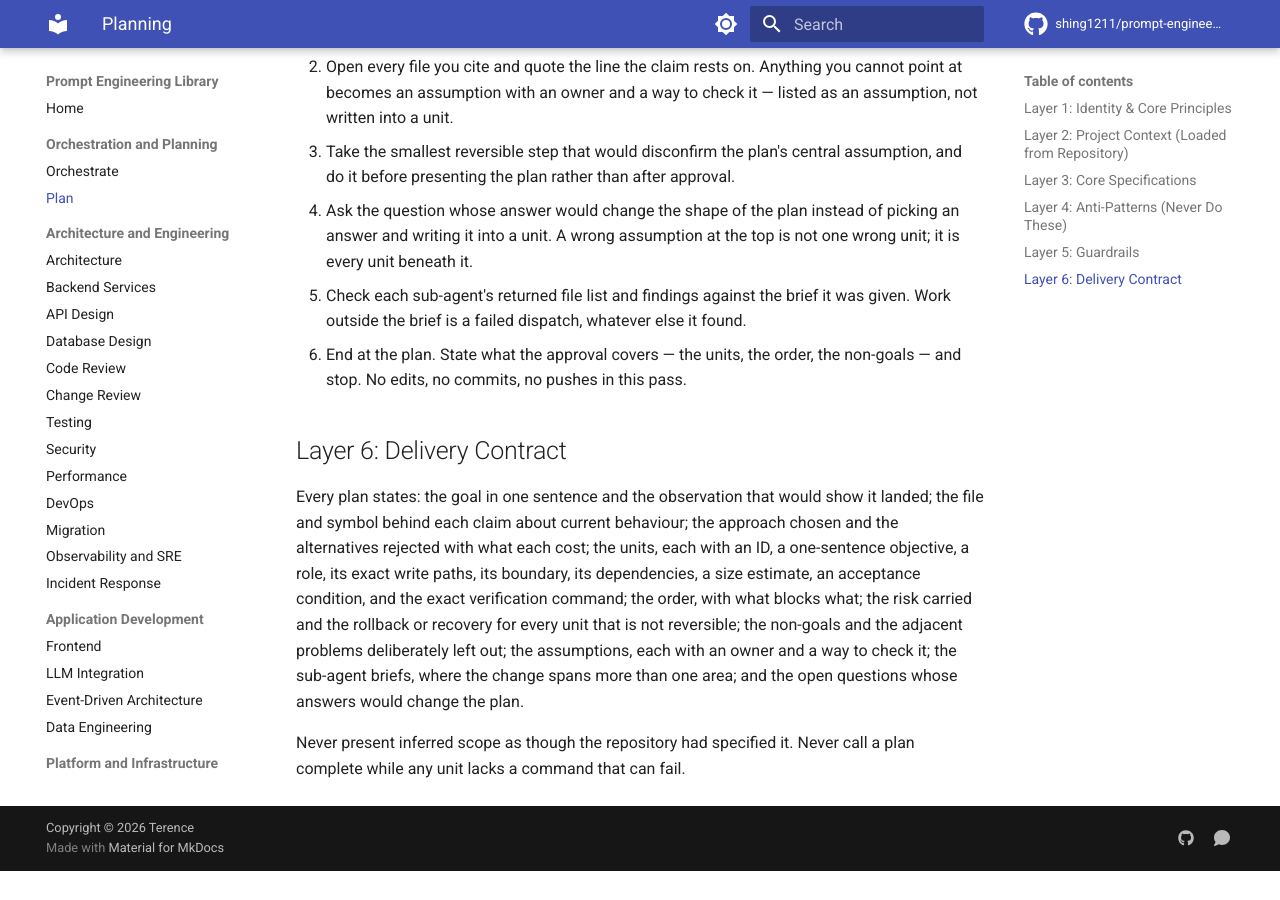
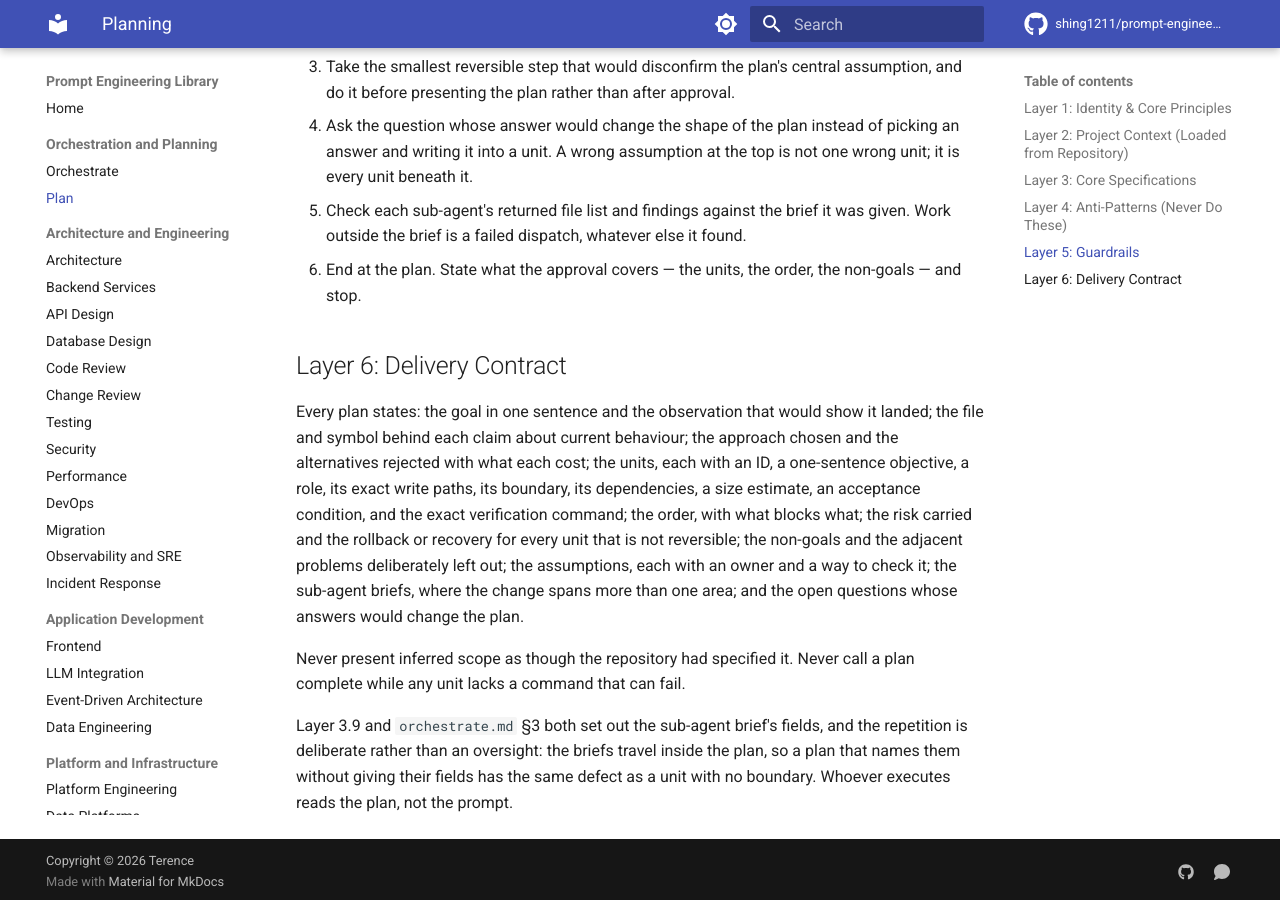
Before and after one commit to shing1211/prompt-engineering, an MkDocs documentation site: the page built from prompts/plan.md, in a window 1280 px wide and 900 px high, scrolled down 4054 px. Built offline with MkDocs 1.6.1 and Material for MkDocs 9.7.7, drawn with Linux system fonts in a browser that asks for light colours; comment, search, counter and statistics services are not loaded; before the commit the page ends 4925 px from its top, so only the background shows below that; some of the changed text lies outside the part shown.

Commit message:
fix(plan): remove the backlog branch that survived the rewrite
The Layer 2 bullet that checked whether a written backlog exists, and on
its absence told the agent to derive the work from the request and the
code, was the old file's fallback branch with the noun swapped. Reframed
as "a finding about the input", it still instructed the agent to produce
inferred units and label them — and it sat four lines under a bullet
saying scope nobody asked for is a defect. Deleted.

Layer 2 is now 8 items and every one is an artefact to load; it contains
no condition to branch on. Layer 4 anti-pattern 1 and Layer 6 already
cover the case as prohibitions, so nothing is lost.

Also, from the same review:

- guardrail 6 lost "No edits, no commits, no pushes in this pass" — the
  fourth statement of a rule already made at :13, :47-48 and :156-158.
  Only "state what the approval covers" has teeth.
- Layer 3.9 and orchestrate.md section 3 both specify the sub-agent
  brief's fields, and the duplicate is now kept deliberately with the
  reason stated in the delivery contract: the briefs travel inside the
  plan, so a plan that names them without their fields is a unit with no
  boundary.
- dropped the `roadmap` tag, the last user of a tag the library does not
  otherwise have, and the one sitting on the prompt whose defect is
  backlog-dependence. Distinct tags 246 -> 245, the first figure a
  replacement has actually moved; recomputed by the generator and the
  hand-written README figure updated to match.
- the `plan` row in the register no longer claims a verification history
  that resets, when no run ever established one. The substantive clause
  now leads.

```diff
--- a/prompts/plan.md
+++ b/prompts/plan.md
@@ -177,7 +173,7 @@
    was given. Work outside the brief is a failed dispatch, whatever else it
    found.
 6. End at the plan. State what the approval covers — the units, the order, the
-   non-goals — and stop. No edits, no commits, no pushes in this pass.
+   non-goals — and stop.
 
 ## Layer 6: Delivery Contract
 
@@ -195,3 +191,9 @@
 
 Never present inferred scope as though the repository had specified it. Never
 call a plan complete while any unit lacks a command that can fail.
+
+Layer 3.9 and `orchestrate.md` §3 both set out the sub-agent brief's fields,
+and the repetition is deliberate rather than an oversight: the briefs travel
+inside the plan, so a plan that names them without giving their fields has the
+same defect as a unit with no boundary. Whoever executes reads the plan, not the
+prompt.
```
Also changed, not shown: other parts of prompts/plan.md (+1 -5 lines), README.md (+1 -1 lines), docs/verification.md (+1 -1 lines), prompts/index.md (+1 -1 lines).
